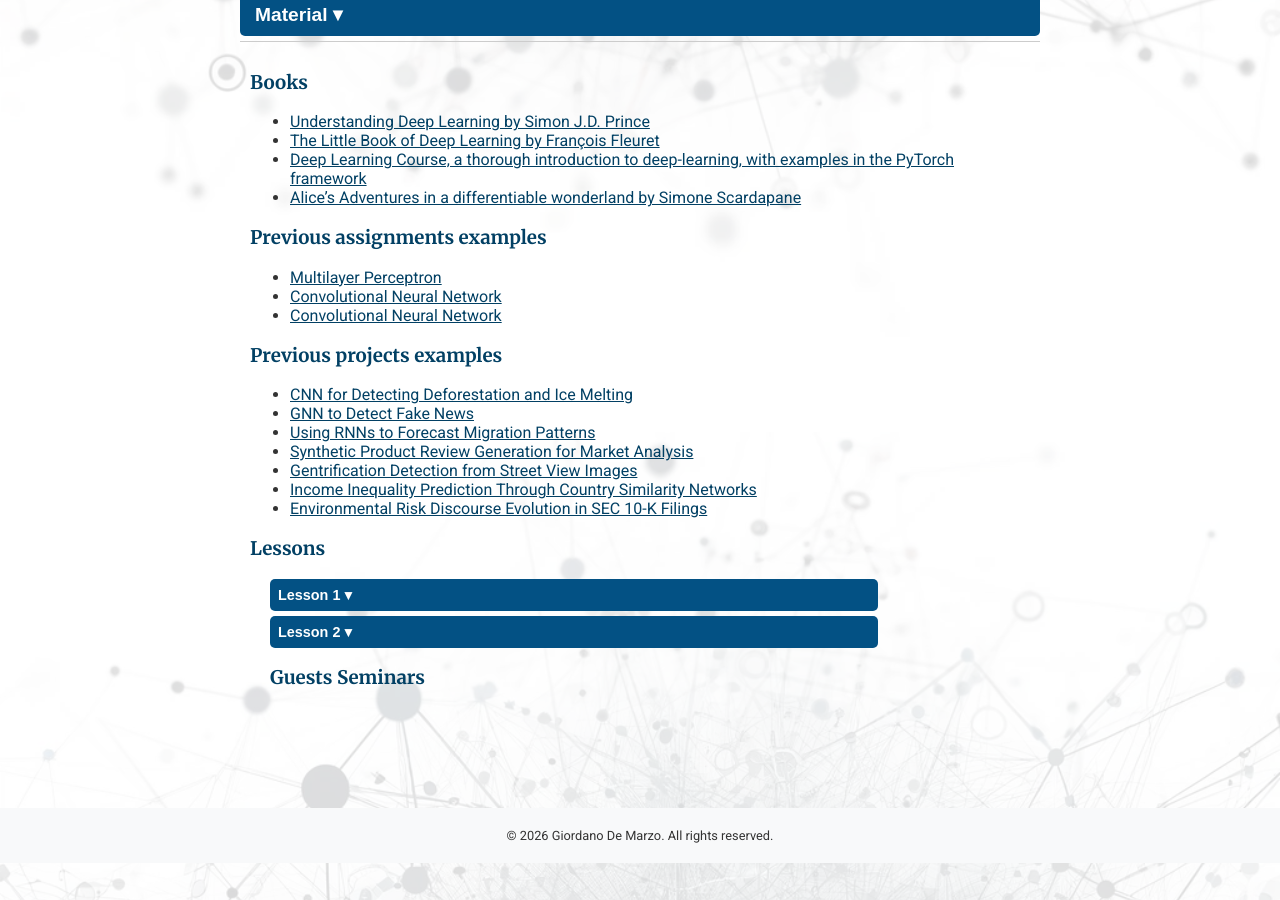
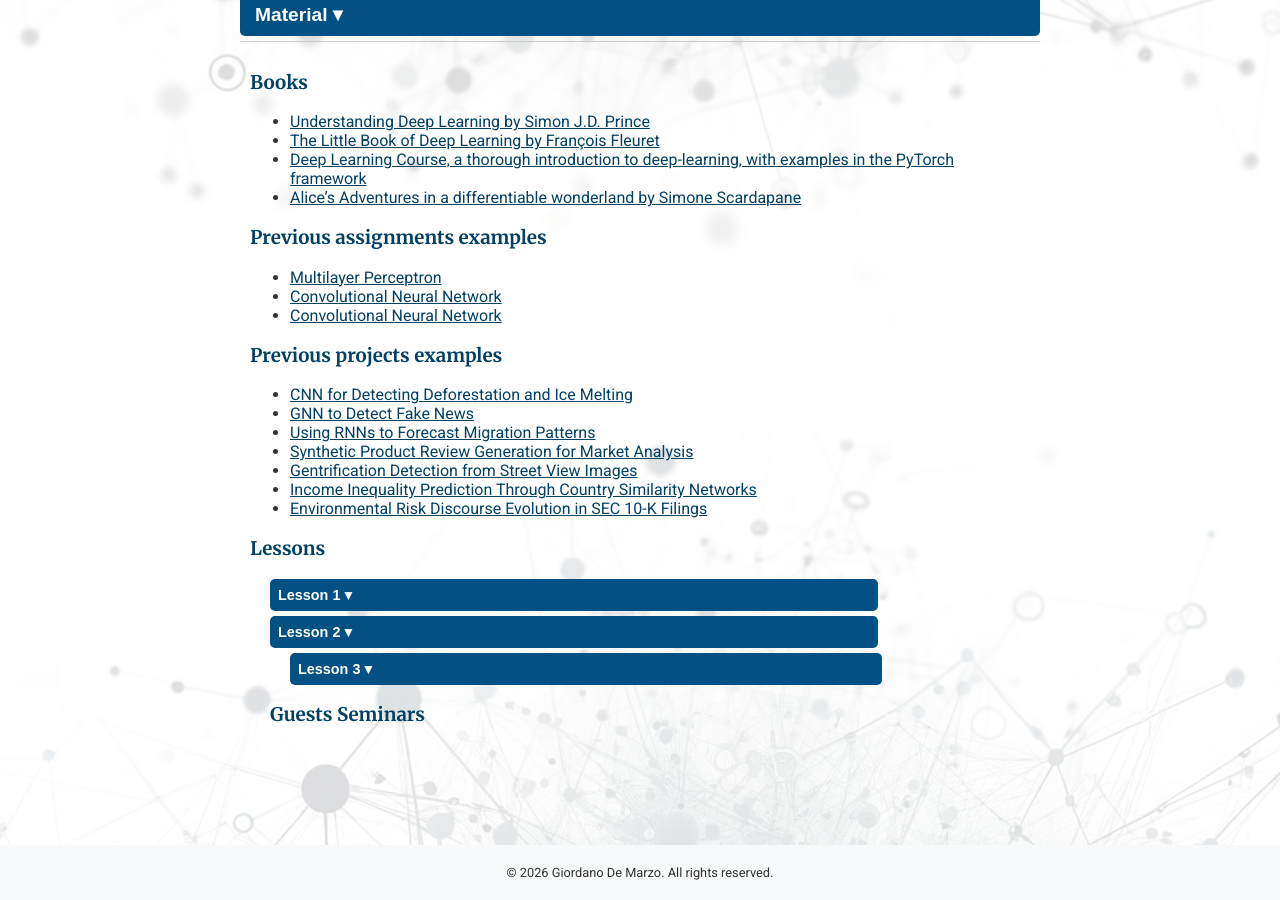
Before and after one commit to giordano-demarzo/giordano-demarzo.github.io, a Jekyll site: the page built from Deep_Learning_26.markdown, in a window 1280 px wide and 900 px high, scrolled down 2128 px. Built offline with Jekyll 4.4.1, drawn with Linux system fonts in a browser that asks for light colours.

Commit message:
Seminar 3

```diff
--- a/Deep_Learning_26.markdown
+++ b/Deep_Learning_26.markdown
@@ -181,7 +181,18 @@
                    		<li><a href="/files/dlss26/notebooks/Intro_to_Machine_Learning.ipynb">Notebook: Introduction to Colab and Machine Learning</a></li>
     			</ul>
        </div>
-
+       <div class="nested-accordion">
+           <button class="nested-accordion-button">Lesson 3 &#9662;</button>
+           <div class="nested-accordion-content">
+               <h4>Readings and Slides</h4>
+                   	<ul>
+                   		<li><a href="/files/dlss25/slides/DLSS3.pdf">Slides: The Multilayer Perceptron</a></li>
+                   		<li><a href="/teaching/deep-learning-25/perceptron/">Perceptron Visualization Demo</a> </li>
+               			<li><a href="/teaching/deep-learning-25/shallow_nn/">Shallow Neural Network Visualization Demo</a> </li>
+               			<li><a href="https://github.com/udlbook/udlbook/releases/download/v5.0.1/UnderstandingDeepLearning_03_26_25_C.pdf">The topics we covered this week are very well explained in the book "Understanding Deep Learning" by S. J. D. Prince. Relevant chapters are from 3 to 7.</a></li>
+    			</ul>
+           </div>
+       </div>
        <h3> Guests Seminars </h3>
 
 
```
